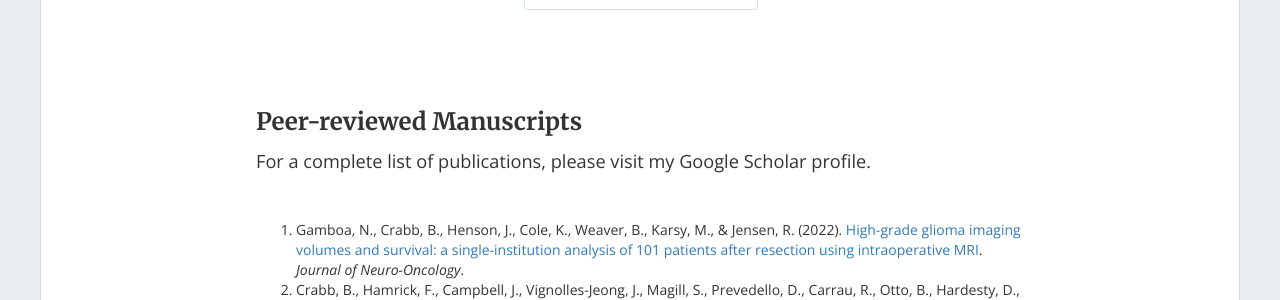
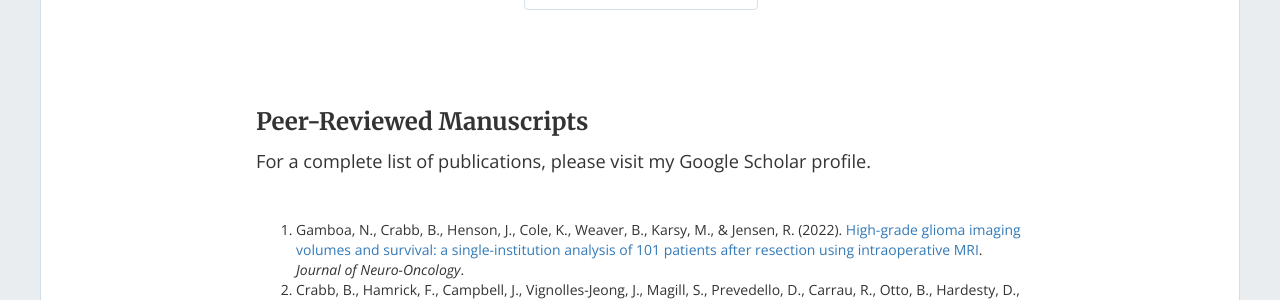
Before and after one commit to btcrabb/portfolio, a Jekyll site: the page built from docs/publications.md, in a window 1280 px wide and 900 px high. Shown: the part 189-489 px from the top of the window. Built offline with Jekyll 4.4.1, drawn with Linux system fonts in a browser that asks for light colours; nearby versions of some CDN libraries.

```diff
--- a/docs/publications.md
+++ b/docs/publications.md
@@ -16,7 +16,7 @@ permalink: /publications/
 </div>
 <br />
 
-### Peer-reviewed Manuscripts
+### Peer-Reviewed Manuscripts
 
 For a complete list of publications, please visit my Google Scholar profile. <br /><br />
 
```
